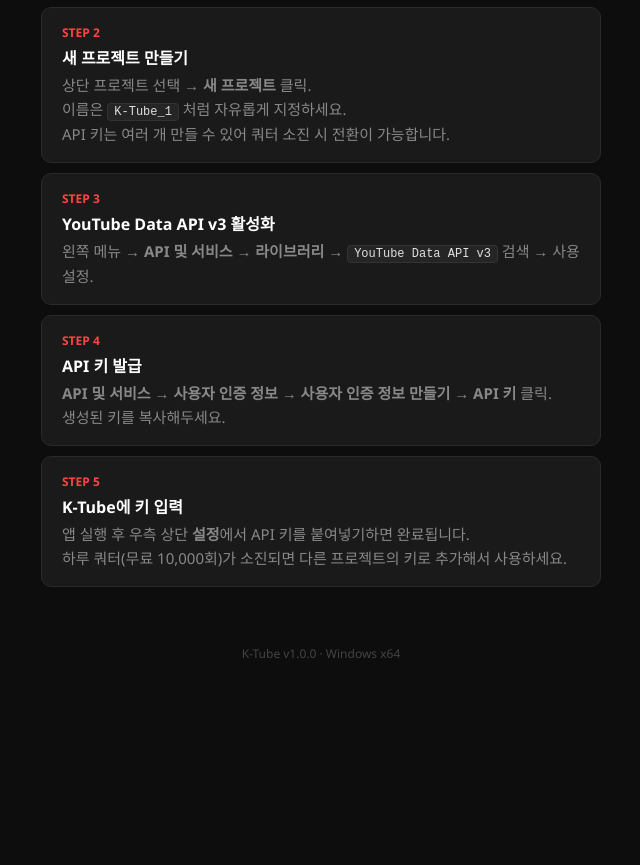
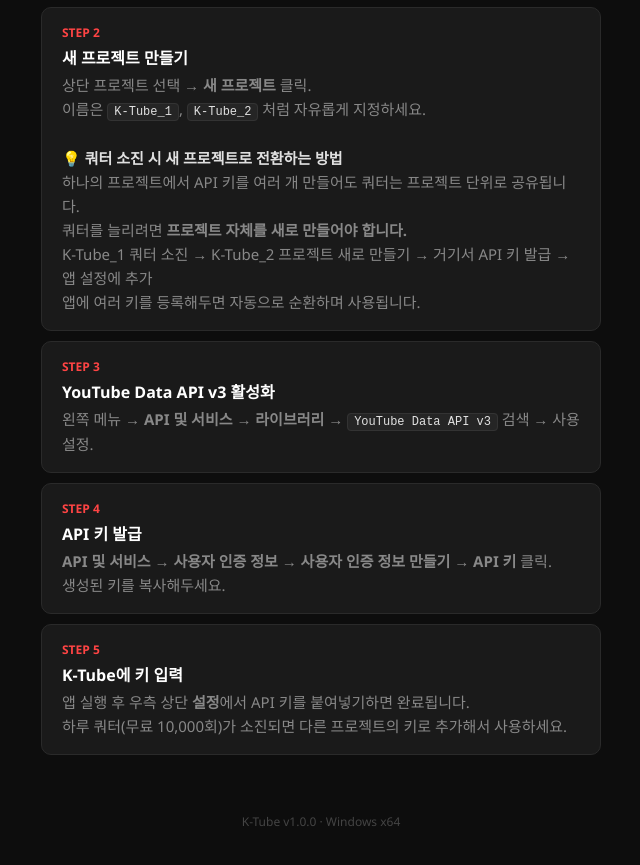
Before and after one commit to regina25846-code/K-tube, a plain HTML site: page docs/index.html in a window 1280 px wide. Shown: the part 1019-1884 px from the top of the page, without its empty margins (319-959 px from the left). Before the commit the page ends 1729 px from the top, so only its background shows below. Drawn offline with Linux system fonts and the light colour scheme.

Commit message:
fix: clarify multi-project API key setup

```diff
--- a/docs/index.html
+++ b/docs/index.html
@@ -96,8 +96,12 @@
     <div class="api-step-title">새 프로젝트 만들기</div>
     <div class="api-step-desc">
       상단 프로젝트 선택 → <strong>새 프로젝트</strong> 클릭.<br>
-      이름은 <code>K-Tube_1</code> 처럼 자유롭게 지정하세요.<br>
-      API 키는 여러 개 만들 수 있어 쿼터 소진 시 전환이 가능합니다.
+      이름은 <code>K-Tube_1</code>, <code>K-Tube_2</code> 처럼 자유롭게 지정하세요.<br><br>
+      💡 <strong style="color:#e0e0e0">쿼터 소진 시 새 프로젝트로 전환하는 방법</strong><br>
+      하나의 프로젝트에서 API 키를 여러 개 만들어도 쿼터는 프로젝트 단위로 공유됩니다.<br>
+      쿼터를 늘리려면 <strong>프로젝트 자체를 새로 만들어야 합니다.</strong><br>
+      K-Tube_1 쿼터 소진 → K-Tube_2 프로젝트 새로 만들기 → 거기서 API 키 발급 → 앱 설정에 추가<br>
+      앱에 여러 키를 등록해두면 자동으로 순환하며 사용됩니다.
     </div>
   </div>
 
```
